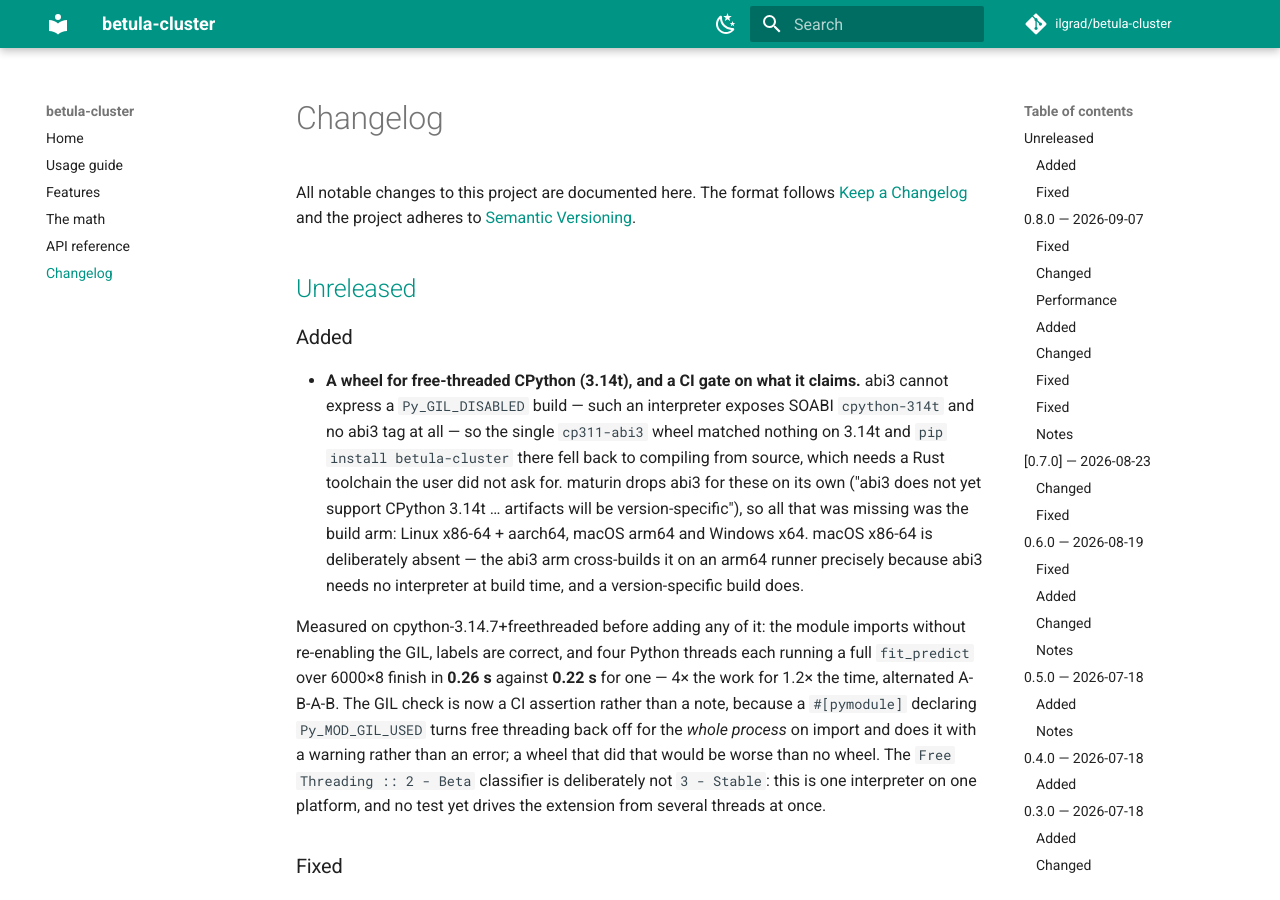
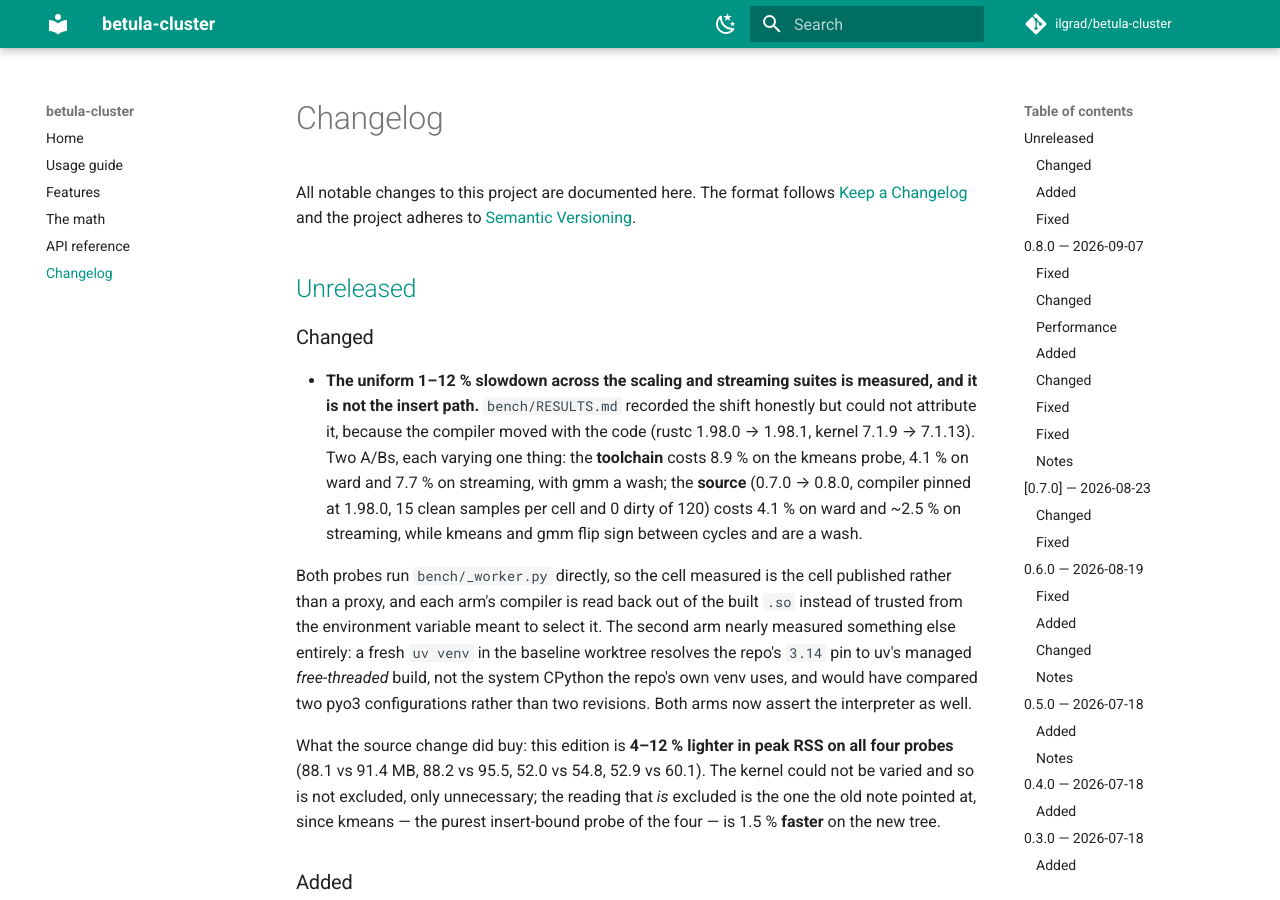
Before and after one commit to ilgrad/betula-cluster, an MkDocs documentation site: the page built from docs/changelog.md, in a window 1280 px wide and 900 px high. Built offline with MkDocs 1.6.1 and Material for MkDocs 9.7.7, drawn with Linux system fonts in a browser that asks for light colours; comment, search, counter and statistics services are not loaded.

Commit message:
bench: attribute the uniform 1-12 % slowdown, and close the insert-path hypothesis
The 2026-09-07 edition recorded the shift and said this page could not
tell the insert path from the toolchain, because both had moved. Two A/Bs
now separate them, each varying one thing and holding the other fixed,
each running bench/_worker.py directly so the probe is the published cell
rather than a proxy, and each reading its arm back out of the built .so
rather than trusting the environment variable meant to select it.

The toolchain bump is most of it: rustc 1.98.1 against 1.98.0 on one
source costs 8.9 % on the kmeans probe, 4.1 % on ward and 7.7 % on
streaming, with gmm a wash. The source change costs 4.1 % on ward and
~2.5 % on streaming with the compiler pinned; kmeans and gmm flip sign
between cycles, which is what a wash looks like when it is not rounded
into a trend. 15 clean samples per cell, 0 dirty of 120.

So there is no uniform insert-path regression to bisect -- kmeans, the
purest insert-bound probe of the four, is 1.5 % *faster* on the newer
tree, which also holds 4-12 % less peak RSS on every probe. The kernel is
the one variable that could not be moved (7.1.13 is what is booted), so
it is not excluded, only unnecessary as an explanation.

The second arm nearly measured the wrong thing: a fresh `uv venv` in the
baseline worktree resolves this repo's `.python-version = 3.14` to uv's
managed free-threaded build rather than the system CPython the repo's own
venv was made from, so the two arms would have differed by interpreter
and pyo3 configuration as well as by revision. Both arms now assert the
interpreter alongside the compiler.

```diff
--- a/CHANGELOG.md
+++ b/CHANGELOG.md
@@ -5,6 +5,27 @@ All notable changes to this project are documented here. The format follows
 [Semantic Versioning](https://semver.org/spec/v2.0.0.html).
 
 ## [Unreleased]
+
+### Changed
+- **The uniform 1–12 % slowdown across the scaling and streaming suites is measured, and it is not
+  the insert path.** `bench/RESULTS.md` recorded the shift honestly but could not attribute it,
+  because the compiler moved with the code (rustc 1.98.0 → 1.98.1, kernel 7.1.9 → 7.1.13). Two A/Bs,
+  each varying one thing: the **toolchain** costs 8.9 % on the kmeans probe, 4.1 % on ward and 7.7 %
+  on streaming, with gmm a wash; the **source** (0.7.0 → 0.8.0, compiler pinned at 1.98.0, 15 clean
+  samples per cell and 0 dirty of 120) costs 4.1 % on ward and ~2.5 % on streaming, while kmeans and
+  gmm flip sign between cycles and are a wash.
+
+  Both probes run `bench/_worker.py` directly, so the cell measured is the cell published rather than
+  a proxy, and each arm's compiler is read back out of the built `.so` instead of trusted from the
+  environment variable meant to select it. The second arm nearly measured something else entirely:
+  a fresh `uv venv` in the baseline worktree resolves the repo's `3.14` pin to uv's managed
+  *free-threaded* build, not the system CPython the repo's own venv uses, and would have compared two
+  pyo3 configurations rather than two revisions. Both arms now assert the interpreter as well.
+
+  What the source change did buy: this edition is **4–12 % lighter in peak RSS on all four probes**
+  (88.1 vs 91.4 MB, 88.2 vs 95.5, 52.0 vs 54.8, 52.9 vs 60.1). The kernel could not be varied and so
+  is not excluded, only unnecessary; the reading that *is* excluded is the one the old note pointed
+  at, since kmeans — the purest insert-bound probe of the four — is 1.5 % **faster** on the new tree.
 
 ### Added
 - **A wheel for free-threaded CPython (3.14t), and a CI gate on what it claims.** abi3 cannot express
```
Also changed, not shown: bench/RESULTS.md (+45 -5 lines).
